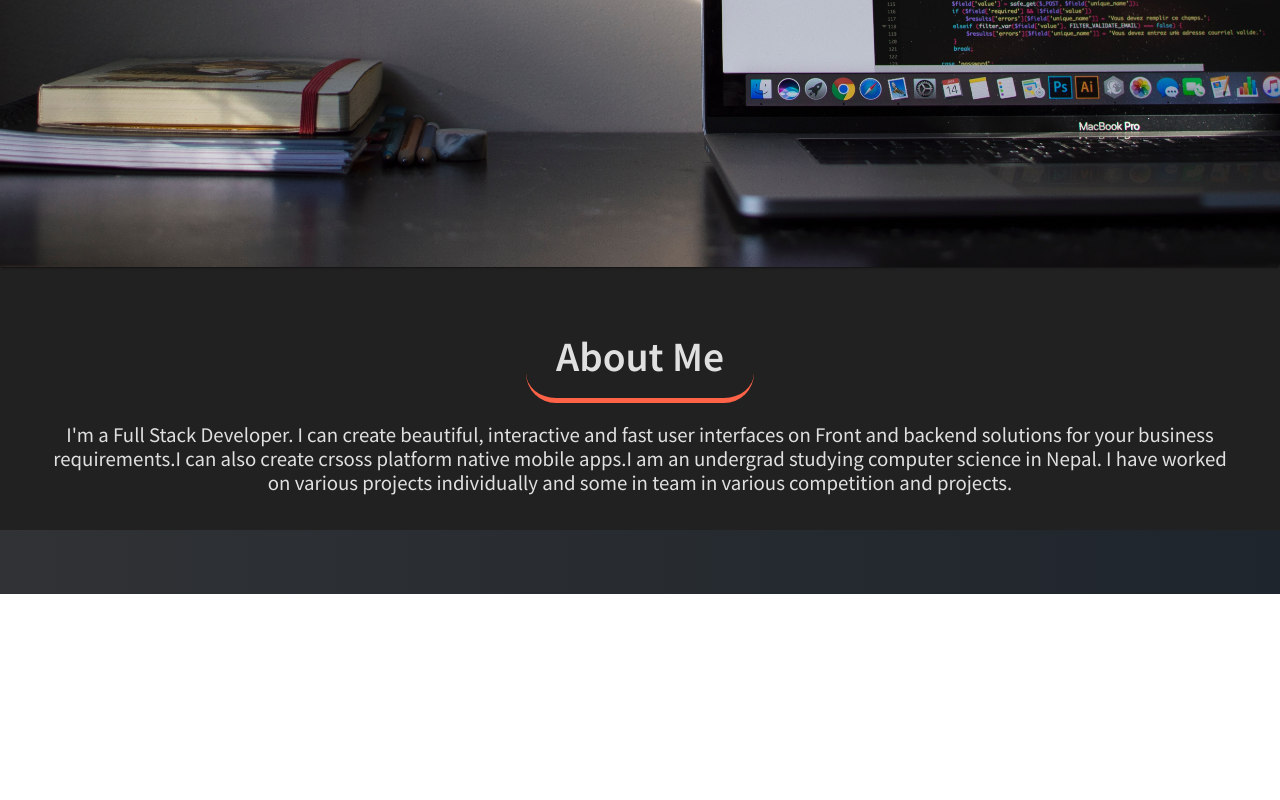
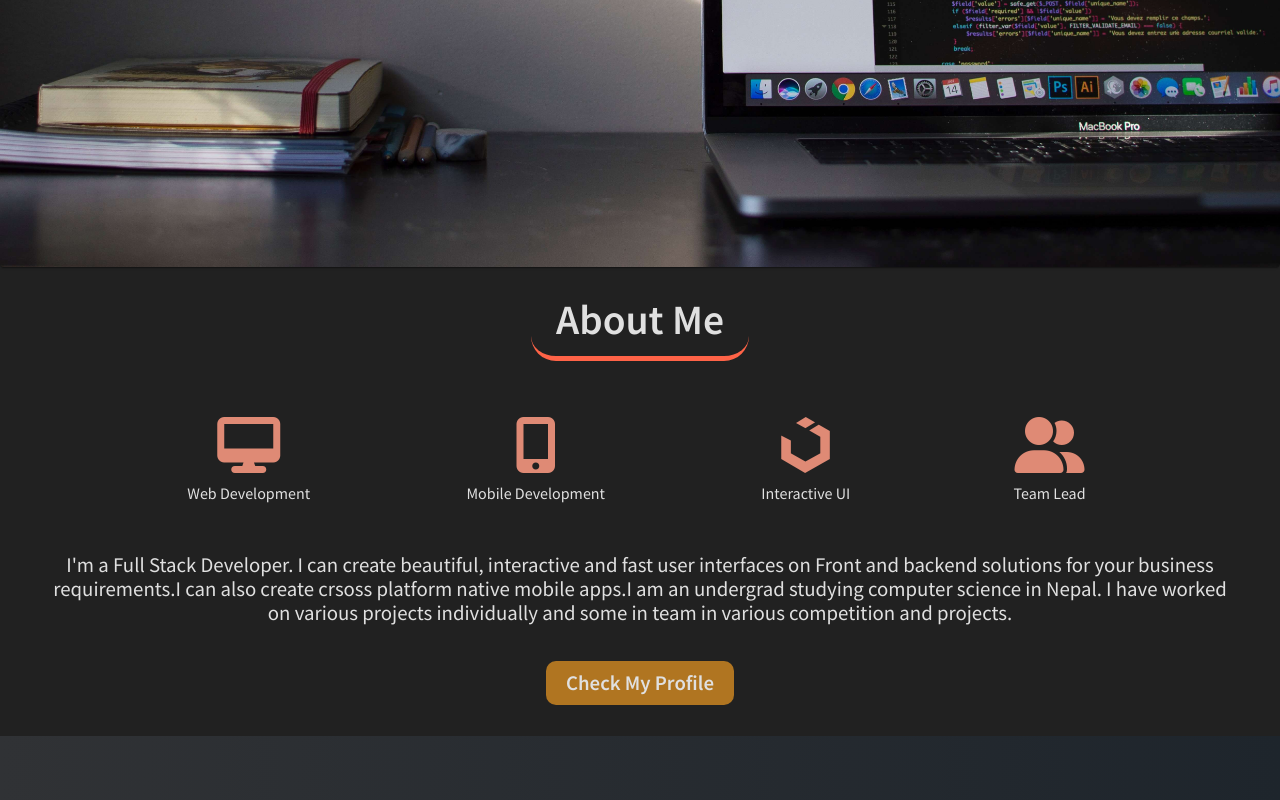
Before and after one commit to DipesAtcodeict/my_portfolio_website, a React (Create React App) app: page / in a window 1280 px wide. Shown: the part 533-1333 px from the top of the page. Before the commit the page ends 1127 px from the top, so only its background shows below. Built offline with nearby package versions, Linux system fonts and the light colour scheme.

Commit message:
scroll feature with redux and about component finished

```diff
--- a/src/actions/types.js
+++ b/src/actions/types.js
@@ -1,2 +1,3 @@
 export const SCROLLTO_REF = 'scrollto_ref';
 export const ADD_ABOUT_REF = 'add_about_ref';
+export const ADD_HOME_REF = 'add_home_ref';
--- a/src/actions/ui.js
+++ b/src/actions/ui.js
@@ -1,4 +1,4 @@
-import { SCROLLTO_REF, ADD_ABOUT_REF } from './types';
+import { SCROLLTO_REF, ADD_ABOUT_REF, ADD_HOME_REF } from './types';
 
 export function scrollToRef(ref) {
   return {
@@ -13,3 +13,10 @@ export function addAboutRef(ref) {
     payload: ref,
   };
 }
+
+export function addHomeRef(ref) {
+  return {
+    type: ADD_HOME_REF,
+    payload: ref,
+  };
+}
--- a/src/components/About/index.js
+++ b/src/components/About/index.js
@@ -7,7 +7,7 @@ import { addAboutRef } from '../../actions/ui';
 
 const useStyles = makeStyles({
   about: {
-    margin: '2rem 2rem 4rem 2rem',
+    margin: '0 2rem 4rem 2rem',
     fontSize: '1.3rem',
     lineHeight: '1.5rem',
     padding: '15px',
@@ -17,12 +17,37 @@ const useStyles = makeStyles({
   h1: {
     borderBottom: '5px solid tomato',
     display: 'inline-block',
-    padding: '30px',
-    borderRadius: '30px',
+    padding: '25px',
+    borderRadius: '25px',
   },
   p: {
     marginTop: '20px',
     marginBottom: '20px',
+  },
+  icons: {
+    fontSize: '3.5rem',
+    marginTop: '2rem',
+    marginBottom: '2rem',
+    display: 'flex',
+    justifyContent: 'space-evenly',
+    flexWrap: 'wrap',
+  },
+  iconDesc: {
+    fontSize: '1rem',
+    fontWeight: 'medium',
+  },
+  icon: {
+    padding: '1rem',
+  },
+  profileBtn: {
+    display: 'inline-block',
+    backgroundColor: '#b07521',
+    padding: '10px 20px',
+    fontWeight: 'bold',
+    cursor: 'pointer',
+    borderRadius: '10px',
+    marginBottom: '1rem',
+    marginTop: '1rem',
   },
 });
 
@@ -40,6 +65,24 @@ const About = () => {
       <h1 ref={aboutRef} className={classes.h1}>
         About Me
       </h1>
+      <div className={classes.icons}>
+        <div class={classes.icon}>
+          <i class='fas fa-desktop'></i>
+          <p className={classes.iconDesc}>Web Development</p>
+        </div>
+        <div class={classes.icon}>
+          <i class='fas fa-mobile-alt'></i>
+          <p className={classes.iconDesc}>Mobile Development</p>
+        </div>
+        <div class={classes.icon}>
+          <i class='fab fa-uikit'></i>
+          <p className={classes.iconDesc}>Interactive UI</p>
+        </div>
+        <div class={classes.icon}>
+          <i class='fas fa-user-friends'></i>
+          <p className={classes.iconDesc}>Team Lead</p>
+        </div>
+      </div>
       <Fade left duration={1800}>
         <p className={classes.p}>
           I'm a Full Stack Developer. I can create beautiful, interactive and
@@ -50,6 +93,7 @@ const About = () => {
           and projects.
         </p>
       </Fade>
+      <div className={classes.profileBtn}>Check My Profile</div>
     </div>
   );
 };
--- a/src/components/AppBar/screen_lg.js
+++ b/src/components/AppBar/screen_lg.js
@@ -20,6 +20,7 @@ const useStyles = makeStyles({
   },
   brand: {
     fontSize: '1.8rem',
+    cursor: 'pointer',
   },
   menuItems: {
     display: 'flex',
@@ -31,12 +32,16 @@ const useStyles = makeStyles({
 const AppBarLg = () => {
   const classes = useStyles();
   const aboutRef = useSelector((state) => state.ui.aboutRef);
+  const homeRef = useSelector((state) => state.ui.homeRef);
   const dispatch = useDispatch();
 
   return (
     <div className={classes.appBar}>
-      <div className={classes.brand}>
-        <a href='/'>DIPESH</a>
+      <div
+        className={classes.brand}
+        onClick={() => dispatch(scrollToRef(homeRef))}
+      >
+        DIPESH
       </div>
       <ul className={classes.menuItems}>
         <li onClick={() => dispatch(scrollToRef(aboutRef))}>About</li>
--- a/src/components/AppBar/screen_sm.js
+++ b/src/components/AppBar/screen_sm.js
@@ -21,13 +21,17 @@ const useStyles = makeStyles({
 const AppBarSm = () => {
   const classes = useStyles();
   const aboutRef = useSelector((state) => state.ui.aboutRef);
+  const homeRef = useSelector((state) => state.ui.homeRef);
   const dispatch = useDispatch();
 
   return (
     <div className={classes.appBarSm}>
-      <i className='fas fa-home'></i>
       <i
-        className='fas fa-address-card'
+        className='fas fa-home'
+        onClick={() => dispatch(scrollToRef(homeRef))}
+      ></i>
+      <i
+        className='fas fa-user'
         onClick={() => dispatch(scrollToRef(aboutRef))}
       ></i>
       <i className='fas fa-phone-alt'></i>
--- a/src/components/IntroCover/screen_lg.js
+++ b/src/components/IntroCover/screen_lg.js
@@ -1,10 +1,12 @@
-import React from 'react';
+import React, { useEffect, useRef } from 'react';
 import { makeStyles } from '@material-ui/core/styles';
 import Paper from '@material-ui/core/Paper';
 import coverImage from './cover.jpg';
 import Typist from 'react-typist';
 import Flip from 'react-reveal/Flip';
 import grey from '@material-ui/core/colors/grey';
+import { useDispatch } from 'react-redux';
+import { addHomeRef } from '../../actions/ui';
 
 const useStyles = makeStyles({
   introCover: {
@@ -47,9 +49,15 @@ const useStyles = makeStyles({
 
 const IntroCoverLg = () => {
   const classes = useStyles();
+  const homeRef = useRef();
+  const dispatch = useDispatch();
+
+  useEffect(() => {
+    dispatch(addHomeRef(homeRef));
+  }, [dispatch]);
 
   return (
-    <Paper className={classes.introCover}>
+    <Paper className={classes.introCover} ref={homeRef}>
       <Flip top>
         <div className={classes.introDesc}>
           <div className={classes.desc}>
--- a/src/components/IntroCover/screen_sm.js
+++ b/src/components/IntroCover/screen_sm.js
@@ -1,10 +1,12 @@
-import React from 'react';
+import React, { useEffect, useRef } from 'react';
 import { makeStyles } from '@material-ui/core/styles';
 import Paper from '@material-ui/core/Paper';
 import coverImage from './cover.jpg';
 import Typist from 'react-typist';
 import Fade from 'react-reveal';
 import grey from '@material-ui/core/colors/grey';
+import { useDispatch } from 'react-redux';
+import { addHomeRef } from '../../actions/ui';
 
 const useStyles = makeStyles({
   introCover: {
@@ -19,7 +21,7 @@ const useStyles = makeStyles({
   introDesc: {
     width: '70vw',
     position: 'relative',
-    top: '35%',
+    top: '30%',
     left: '17%',
     padding: '10px 5px',
     color: grey[300],
@@ -49,9 +51,15 @@ const useStyles = makeStyles({
 
 const IntroCoverLg = () => {
   const classes = useStyles();
+  const homeRef = useRef();
+  const dispatch = useDispatch();
+
+  useEffect(() => {
+    dispatch(addHomeRef(homeRef));
+  }, [dispatch]);
 
   return (
-    <Paper className={classes.introCover}>
+    <Paper className={classes.introCover} ref={homeRef}>
       <div className={classes.introDesc}>
         <div className={classes.desc}>
           <h2 className={classes.hey}>Hey I Am</h2>
--- a/src/index.css
+++ b/src/index.css
@@ -9,7 +9,6 @@ html {
 body {
   background-image: linear-gradient(to right, #303235, #1e252c);
 }
-
 
 a {
   text-decoration: none;
--- a/src/reducers/ui.js
+++ b/src/reducers/ui.js
@@ -1,4 +1,4 @@
-import { SCROLLTO_REF, ADD_ABOUT_REF } from '../actions/types';
+import { SCROLLTO_REF, ADD_ABOUT_REF, ADD_HOME_REF } from '../actions/types';
 
 export default function (state = {}, action) {
   console.log(action.payload);
@@ -11,6 +11,9 @@ export default function (state = {}, action) {
       return { ...state };
     case ADD_ABOUT_REF:
       return { ...state, aboutRef: action.payload };
+
+    case ADD_HOME_REF:
+      return { ...state, homeRef: action.payload };
     default:
       return { ...state };
   }
```
Also changed, not shown: src/components/Skills/index.js (added, +11 -0 lines), src/components/IntroCover/cover.jpg.
